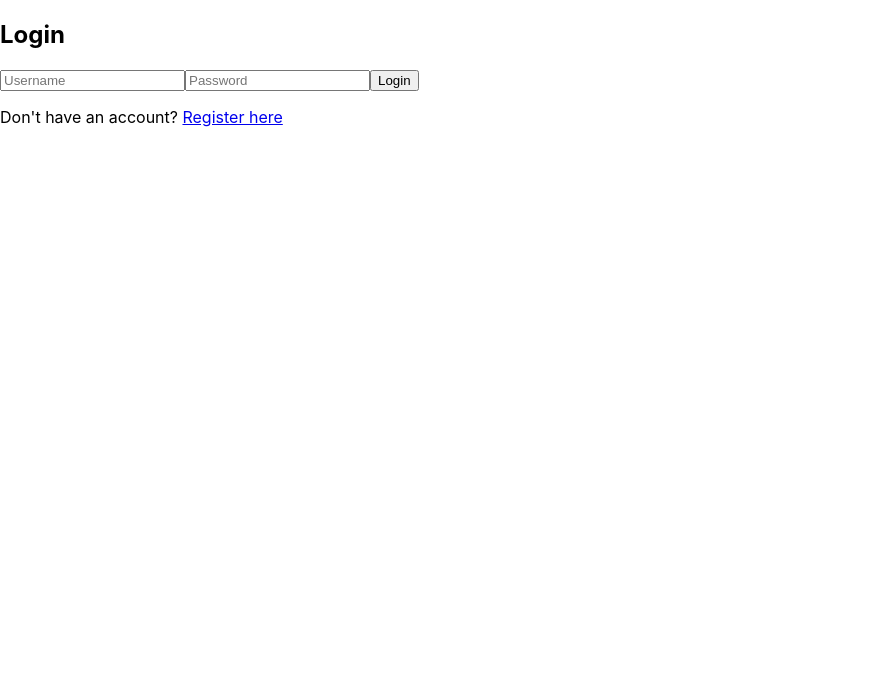
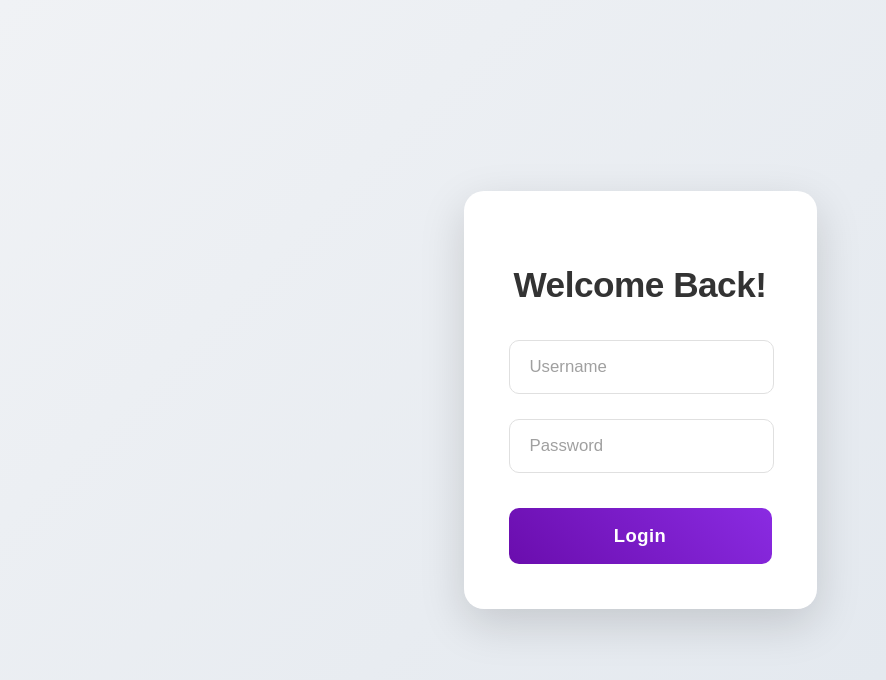
Before and after one commit to pamuditha-senanayake/Zenex-front, a React (Create React App) app: page / in a window 1280 px wide. Shown: the top 680 px of the page, without its empty margins (0-886 px from the left). Built offline with nearby package versions, Linux system fonts and the light colour scheme.

Commit message:
login css updated

```diff
--- /dev/null
+++ b/src/pages/Login.css
@@ -0,0 +1,162 @@
+/* Import a modern font from Google Fonts */
+/* You would typically add this to your public/index.html <head> or your main App.css */
+/* @import url('https://fonts.googleapis.com/css2?family=Poppins:wght@400;600;700&display=swap'); */
+
+
+/* --- General Body/Page Styling --- */
+body {
+    margin: 0;
+    font-family: 'Poppins', sans-serif; /* Using Poppins for a modern look */
+    -webkit-font-smoothing: antialiased;
+    -moz-osx-font-smoothing: grayscale;
+    background: linear-gradient(135deg, #f0f2f5 0%, #e0e6ed 100%); /* Soft, subtle gradient background */
+    display: flex;
+    justify-content: center;
+    align-items: center;
+    min-height: 100vh; /* Full viewport height */
+    padding: 20px; /* Add some padding for smaller screens */
+    box-sizing: border-box; /* Ensures padding is included in element's total width/height */
+}
+
+/* --- Login Page Container --- */
+.login-page-container {
+    display: flex;
+    justify-content: center;
+    align-items: center;
+    width: 100%;
+    max-width: 500px; /* Limits the max width of the login card */
+}
+
+/* --- Login Form Styling --- */
+.login-form {
+    background-color: #ffffff;
+    padding: 45px;
+    border-radius: 20px; /* More rounded corners for a softer feel */
+    box-shadow: 0 15px 45px rgba(0, 0, 0, 0.15); /* Prominent but soft shadow for depth */
+    text-align: center;
+    width: 100%;
+    box-sizing: border-box; /* Important for padding calculations */
+    animation: fadeIn 0.8s ease-out forwards; /* Simple fade-in animation on load */
+    opacity: 0; /* Start hidden for animation */
+}
+
+/* Fade-in Animation */
+@keyframes fadeIn {
+    from {
+        opacity: 0;
+        transform: translateY(20px);
+    }
+    to {
+        opacity: 1;
+        transform: translateY(0);
+    }
+}
+
+/* --- Heading Styling --- */
+.login-form h2 {
+    color: #333333;
+    margin-bottom: 35px;
+    font-size: 2.2em; /* Slightly larger heading */
+    font-weight: 700; /* Bolder font weight */
+    letter-spacing: -0.5px; /* Tighter letter spacing */
+}
+
+/* --- Input Group for spacing --- */
+.input-group {
+    margin-bottom: 25px; /* Consistent spacing between input fields */
+}
+
+/* --- Input Fields Styling --- */
+.login-form input {
+    width: calc(100% - 40px); /* Full width minus padding */
+    padding: 16px 20px;
+    border: 1px solid #e0e0e0; /* Light gray border */
+    border-radius: 10px; /* Slightly rounded inputs */
+    font-size: 1.05em;
+    color: #333333;
+    outline: none; /* Remove default outline */
+    transition: border-color 0.3s ease, box-shadow 0.3s ease; /* Smooth transitions */
+}
+
+.login-form input::placeholder {
+    color: #a0a0a0; /* Lighter placeholder text */
+}
+
+.login-form input:focus {
+    border-color: #6a0dad; /* A vibrant purple for focus state */
+    box-shadow: 0 0 0 4px rgba(106, 13, 173, 0.15); /* Soft glow on focus */
+}
+
+/* --- Login Button Styling --- */
+.login-button {
+    width: 100%;
+    padding: 17px;
+    background: linear-gradient(45deg, #6a0dad, #8a2be2); /* Eye-catching purple gradient */
+    color: #ffffff;
+    border: none;
+    border-radius: 10px;
+    font-size: 1.15em;
+    font-weight: 600;
+    cursor: pointer;
+    letter-spacing: 0.5px;
+    transition: transform 0.3s ease, box-shadow 0.3s ease, background 0.3s ease; /* Smooth transitions */
+    margin-top: 10px; /* Space above the button */
+}
+
+.login-button:hover {
+    transform: translateY(-5px); /* Lift effect on hover */
+    box-shadow: 0 12px 25px rgba(106, 13, 173, 0.3); /* Stronger shadow on hover */
+    background: linear-gradient(45deg, #8a2be2, #6a0dad); /* Subtle gradient reverse on hover */
+}
+
+.login-button:active {
+    transform: translateY(-2px); /* Slight press effect when clicked */
+    box-shadow: 0 5px 15px rgba(106, 13, 173, 0.2);
+}
+
+/* --- Register Text and Link Styling --- */
+.register-text {
+    margin-top: 30px;
+    color: #666666;
+    font-size: 0.98em;
+}
+
+.register-link {
+    color: #6a0dad; /* Match link color to the accent purple */
+    text-decoration: none; /* Remove default underline */
+    font-weight: 600;
+    transition: color 0.3s ease, text-decoration 0.3s ease; /* Smooth transitions */
+}
+
+.register-link:hover {
+    color: #8a2be2; /* Darker purple on hover */
+    text-decoration: underline; /* Add underline on hover for clarity */
+}
+
+/* --- Responsive Adjustments --- */
+@media (max-width: 600px) {
+    .login-form {
+        padding: 30px; /* Reduce padding on smaller screens */
+        margin: 15px; /* Add margin to prevent sticking to screen edges */
+        border-radius: 15px; /* Slightly less rounded */
+    }
+
+    .login-form h2 {
+        font-size: 1.8em;
+        margin-bottom: 25px;
+    }
+
+    .login-form input {
+        padding: 14px 18px;
+        font-size: 1em;
+    }
+
+    .login-button {
+        padding: 15px;
+        font-size: 1.05em;
+    }
+
+    .register-text {
+        font-size: 0.9em;
+    }
+}
--- a/src/pages/Login.js
+++ b/src/pages/Login.js
@@ -1,6 +1,7 @@
 import React, { useState } from 'react';
 import axios from 'axios';
 import { useNavigate, Link } from 'react-router-dom';
+import './Login.css'; // Don't forget to import the CSS file!
 
 function Login() {
     const [username, setUsername] = useState('');
@@ -18,19 +19,27 @@ function Login() {
             alert('Login successful!');
             navigate('/home');
         } catch (error) {
-            alert(error.response?.data?.error || 'Login failed');
+            // Check if error.response exists and has data/error message
+            alert(error.response?.data?.error || 'Login failed. Please try again.');
         }
     };
 
     return (
-        <form onSubmit={handleLogin}>
-            <h2>Login</h2>
+        <div className="login-page-container"> {/* Main container for centering and background */}
+            <form onSubmit={handleLogin} className="login-form">
+                <h2>Welcome Back!</h2> {/* Changed title for a warmer feel */}
+
+                <div className="input-group">
                     <input
+                        type="text" // Explicitly set type to text
                         placeholder="Username"
                         value={username}
                         onChange={e => setUsername(e.target.value)}
                         required
                     />
+                </div>
+
+                <div className="input-group">
                     <input
                         type="password"
                         placeholder="Password"
@@ -38,9 +47,17 @@ function Login() {
                         onChange={e => setPassword(e.target.value)}
                         required
                     />
-            <button type="submit">Login</button>
-            <p>Don't have an account? <Link to="/register">Register here</Link></p>
+                </div>
+
+                <button type="submit" className="login-button">
+                    Login
+                </button>
+
+                {/*<p className="register-text">*/}
+                {/*    Don't have an account? <Link to="/register" className="register-link">Register here</Link>*/}
+                {/*</p>*/}
             </form>
+        </div>
     );
 }
 
```
Lines whose indentation alone changed are shown as unchanged.
